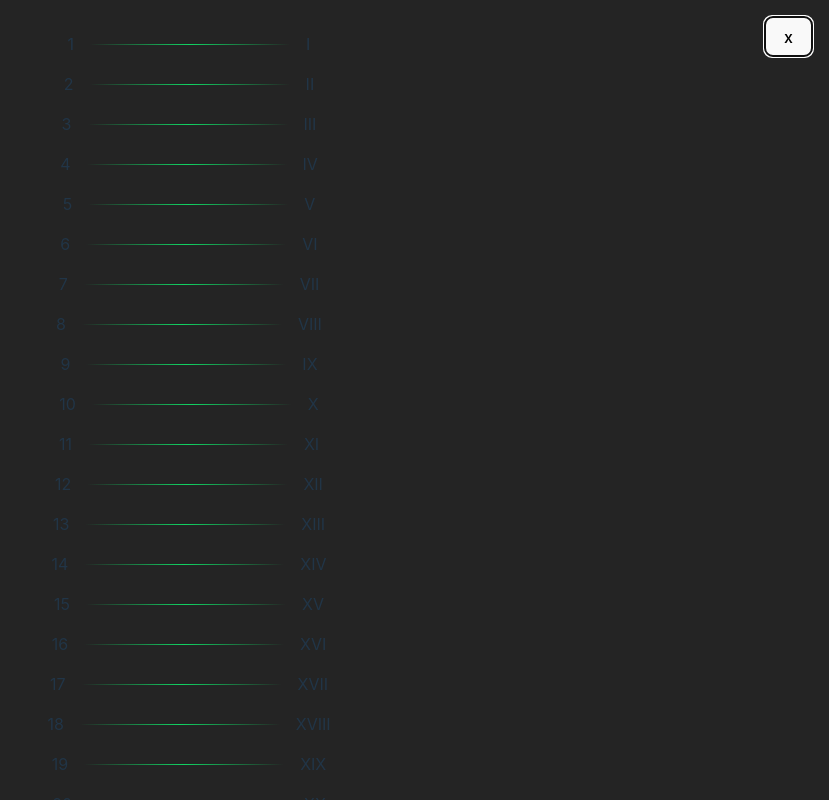
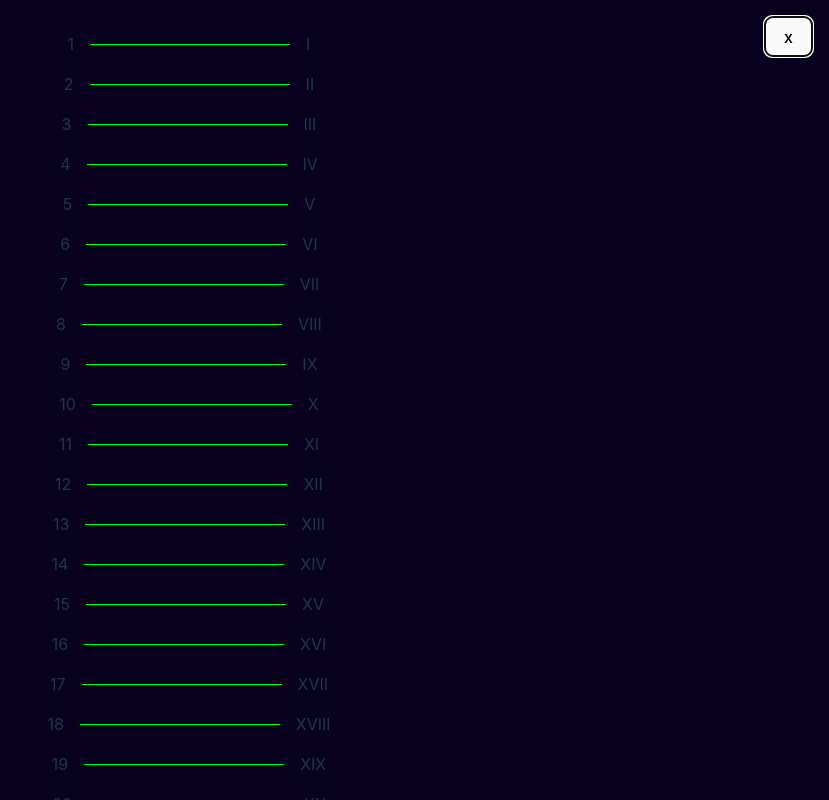
Before and after one commit to Oualid-CHAOUATI/react-learn-latin-numerals-, a React (Vite) app: page / in a window 1280 px wide. Both pictures are taken after a click on the button "tricher". Shown: the whole page, without its empty margins (451-1280 px from the left). Built offline with nearby package versions, Linux system fonts and the light colour scheme.

Commit message:
add indications for game

```diff
--- a/src/components/Cheat/Cheat.styles.scss
+++ b/src/components/Cheat/Cheat.styles.scss
@@ -16,11 +16,6 @@
     display: block;
     height: 1px;
     width: 200px;
-    background: linear-gradient(
-      90deg,
-      transparent,
-      rgb(17, 211, 98),
-      transparent
-    );
+    background-color: rgb(0, 255, 4);
   }
 }
--- a/src/components/Game/Game.tsx
+++ b/src/components/Game/Game.tsx
@@ -24,12 +24,26 @@ export function Game() {
     handleResponse,
     percentage,
     reset,
+    leftQuestionsNumber,
+    totalQuestionsNumber,
+    tries,
   } = useGameHook(gameMode);
 
   return (
     <Flex isColumn id="game">
       <div>
         <ProgessBar percentage={percentage} progessColor="blue" />
+      </div>
+      <div>
+        <p>
+          <span>
+            {totalQuestionsNumber - leftQuestionsNumber}/{totalQuestionsNumber}
+          </span>{" "}
+        </p>
+        <p>Total tries</p>
+        <p>
+          <span>{tries}</span>{" "}
+        </p>
       </div>
 
       {percentage == 100 && <button onClick={reset}>reset game</button>}
--- a/src/hooks/gameHook.tsx
+++ b/src/hooks/gameHook.tsx
@@ -62,15 +62,17 @@ export function useGameHook(gameMod: TGameMode) {
   const [suggestions, setSuggestions] = useState(
     shuffle(getCleanSuggestions(gameMod))
   );
+  const [tries, setTries] = useState(0);
 
   useEffect(() => {
     setQuestions(getSuffledQuestions(gameMod));
     setSuggestions(shuffle(getCleanSuggestions(gameMod)));
+    setTries(0);
   }, [gameMod]);
 
-  const restQuestionsNumber = questions.length;
+  const leftQuestionsNumber = questions.length;
   const percentage = Math.round(
-    100 - (100 * restQuestionsNumber) / totalQuestionsNumber
+    100 - (100 * leftQuestionsNumber) / totalQuestionsNumber
   );
 
   const currentQuestion = questions[0];
@@ -79,8 +81,11 @@ export function useGameHook(gameMod: TGameMode) {
   const reset = () => {
     setQuestions(getSuffledQuestions(gameMod));
     setSuggestions(shuffle(getCleanSuggestions(gameMod)));
+    setTries(0);
   };
   const handleResponse = (answer: string) => {
+    setTries((tries) => tries + 1);
+
     const isCorrectAnswer = checkIfMatch(gameMod, {
       question: currentQuestion,
       answer,
@@ -117,6 +122,10 @@ export function useGameHook(gameMod: TGameMode) {
     isCorrect,
     handleResponse,
     percentage,
+
     reset,
+    tries,
+    totalQuestionsNumber,
+    leftQuestionsNumber,
   };
 }
--- a/src/index.css
+++ b/src/index.css
@@ -5,7 +5,7 @@
 
   color-scheme: light dark;
   color: rgba(255, 255, 255, 0.87);
-  --root-bg-color: #242424;
+  --root-bg-color: #080220;
   background-color: var(--root-bg-color);
 
   font-synthesis: none;
```
